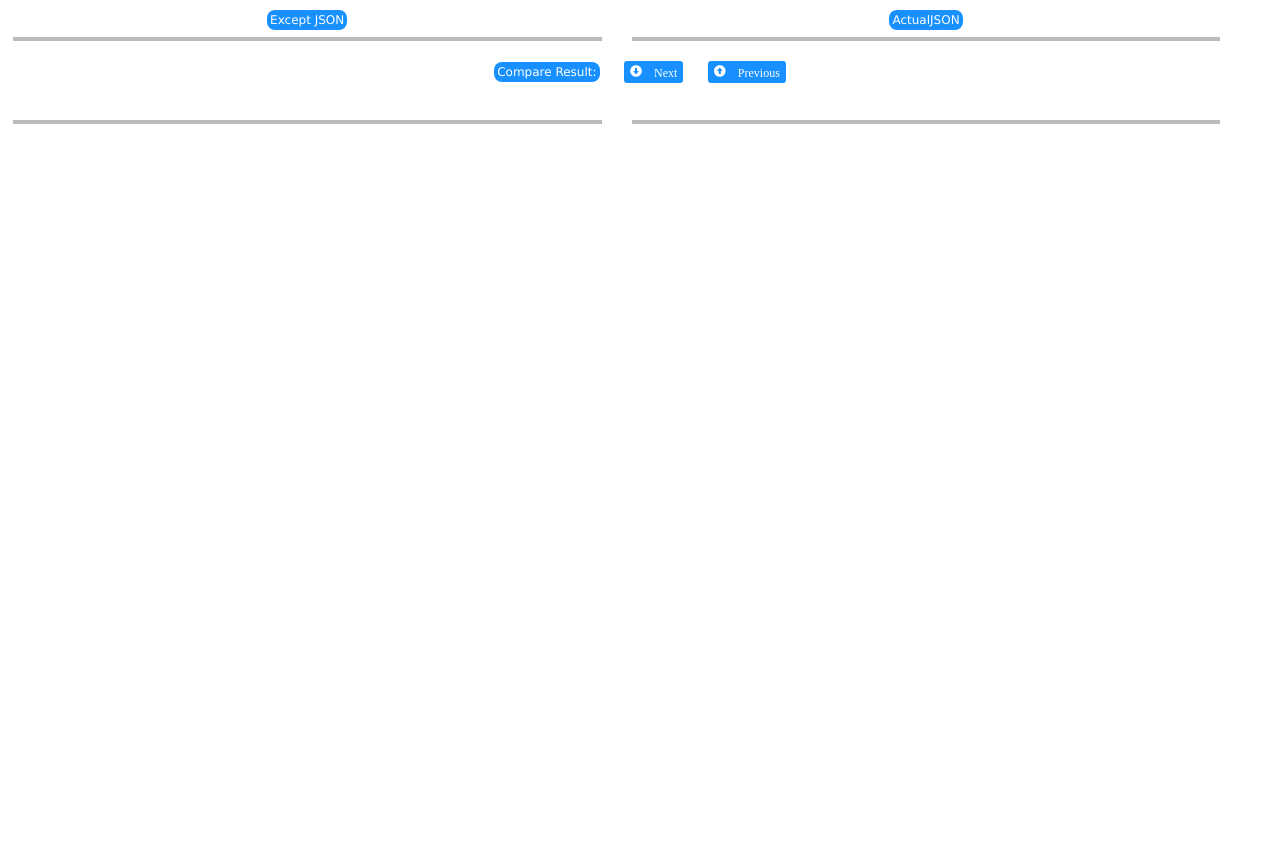
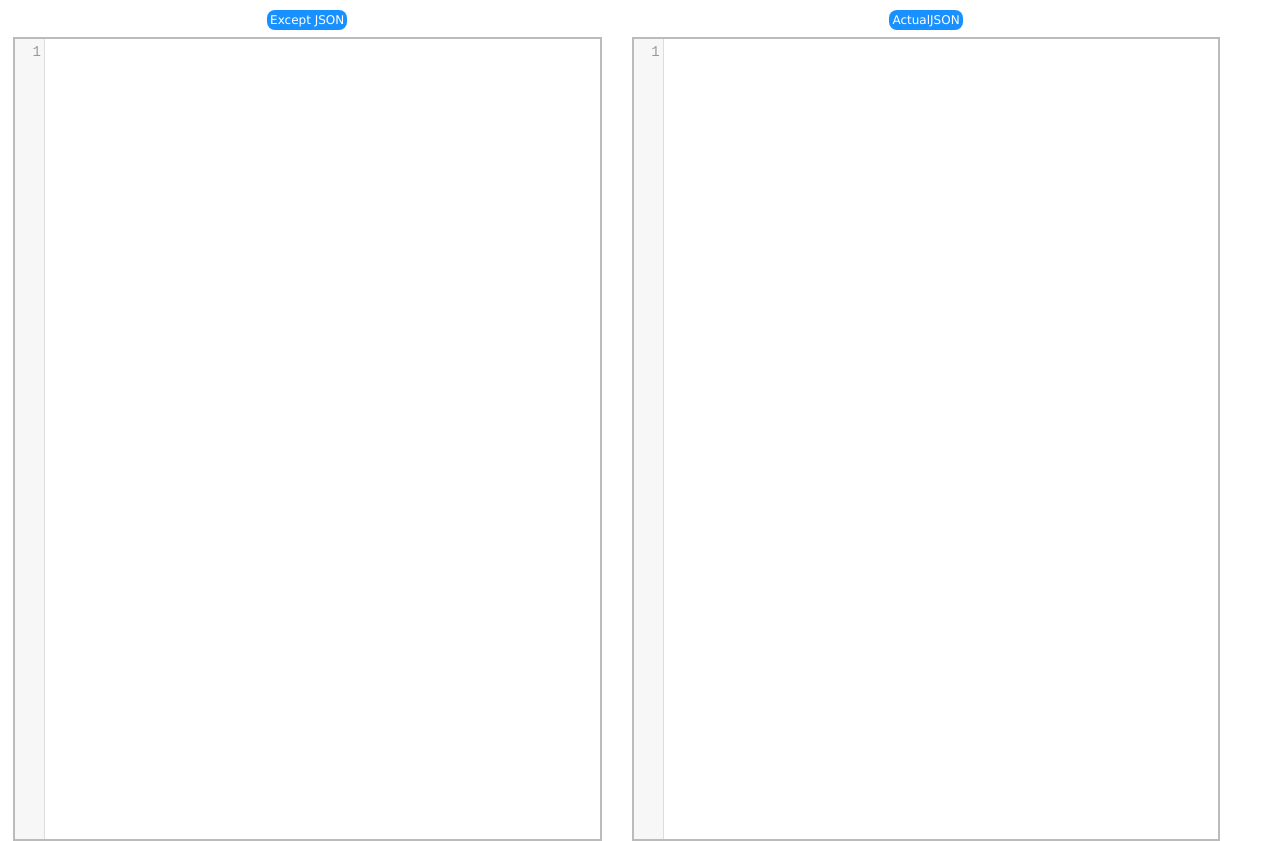
Before and after one commit to BigZeroWorld/smart-tools, a plain HTML site: page public/texttools/jsondiff.html in a window 1280 px wide. Shown: the top 841 px of the page. Before the commit the page ends 800 px from the top, so only its background shows below. Drawn offline with nearby package versions, Linux system fonts and the light colour scheme; the site is published under a folder, as on GitHub Pages, so addresses that start at the root find nothing.

Commit message:
Update jsondiff.html

```diff
--- a/public/texttools/jsondiff.html
+++ b/public/texttools/jsondiff.html
@@ -6,10 +6,10 @@
 <script type="text/javascript" src="../../js/bootstrap.js"></script>
 <script type="text/javascript" src="../../css/bootstrap-waitingfor.min.js"></script>
 <link rel="stylesheet" href="../../css/bootstrap.min.css" />
-<link rel="stylesheet" href="//css/bootstrap-theme.min.css" />
+<link rel="stylesheet" href="../../css/bootstrap-theme.min.css" />
 
-<script src="/js/codemirror.js"></script>
-<script src="/js-lib/common.js"></script>
+<script src="../../js/codemirror.js"></script>
+<script src="../../js-lib/common.js"></script>
 
 <script defer="defer" src="./jsondiff/main.js">
 </script>
```
